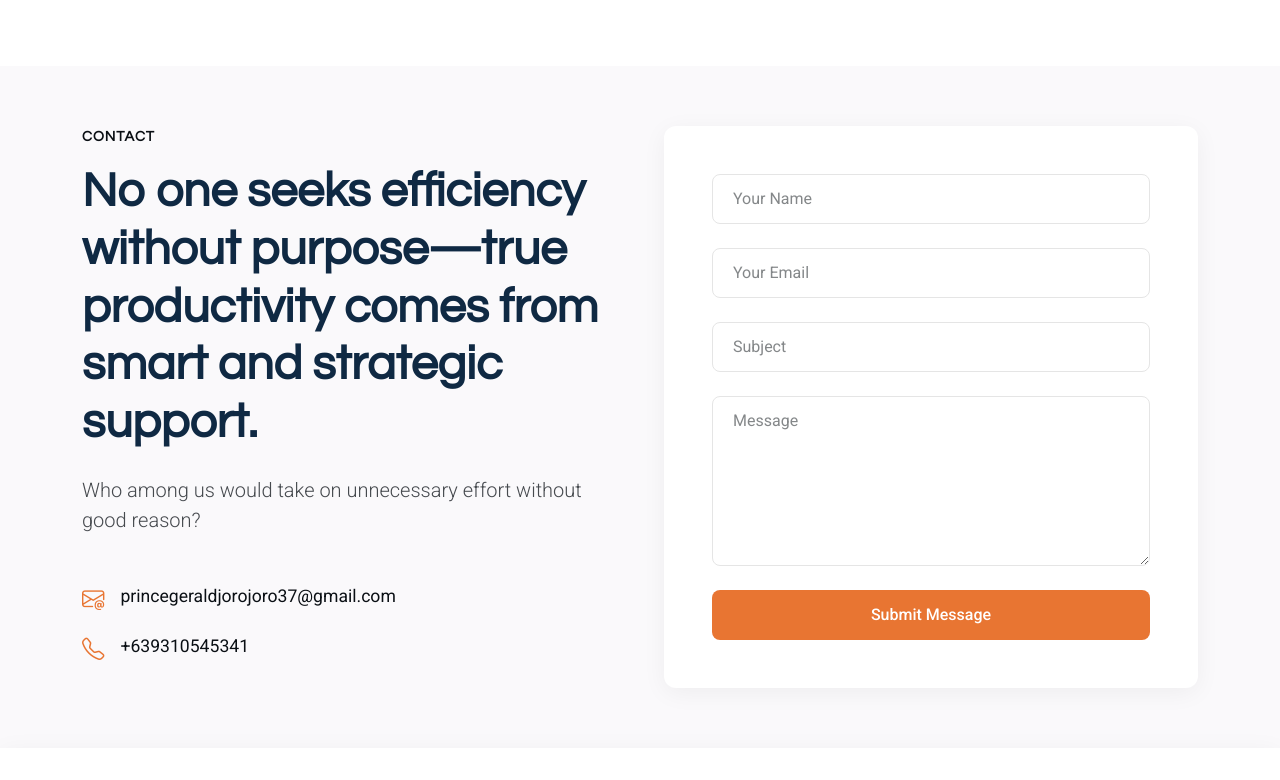
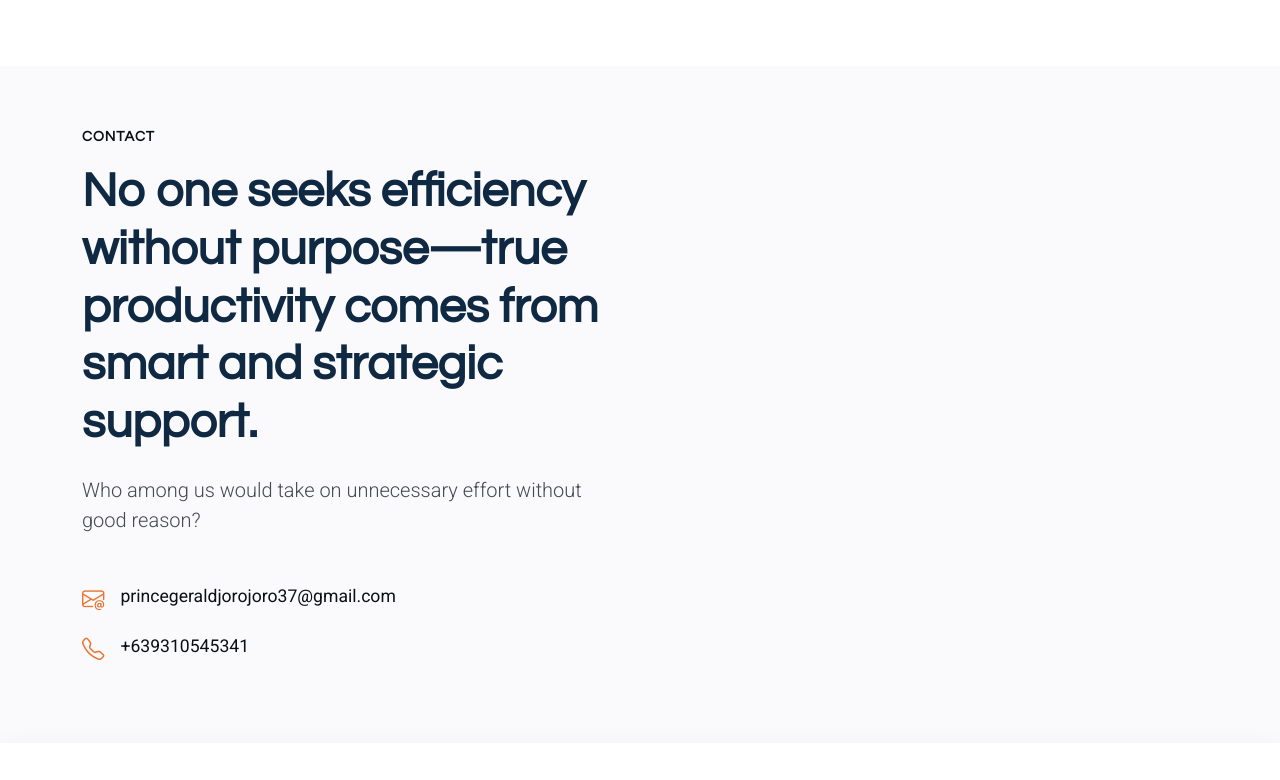
Before and after one commit to Prince-140/VA-Portfolio, a plain HTML site: page EasyFolio/index.html in a window 1280 px wide. Shown: the part 5820-6600 px from the top of the page. Drawn offline with Linux system fonts and the light colour scheme.

Commit message:
Updated Version

```diff
--- a/EasyFolio/index.html
+++ b/EasyFolio/index.html
@@ -579,6 +579,7 @@
 
       <div class="container" data-aos="fade-up" data-aos-delay="100">
 
+
         <div class="row g-5">
           <div class="col-lg-6">
             <div class="content" data-aos="fade-up" data-aos-delay="200">
@@ -599,48 +600,16 @@
 
 
 
+                </div>
+
+
+
 
               </div>
             </div>
           </div>
 
-          <div class="col-lg-6">
-            <div class="contact-form card" data-aos="fade-up" data-aos-delay="300">
-              <div class="card-body p-4 p-lg-5">
 
-                <form action="forms/contact.php" method="post" class="php-email-form">
-                  <div class="row gy-4">
-
-                    <div class="col-12">
-                      <input type="text" name="name" class="form-control" placeholder="Your Name" required="">
-                    </div>
-
-                    <div class="col-12 ">
-                      <input type="email" class="form-control" name="email" placeholder="Your Email" required="">
-                    </div>
-
-                    <div class="col-12">
-                      <input type="text" class="form-control" name="subject" placeholder="Subject" required="">
-                    </div>
-
-                    <div class="col-12">
-                      <textarea class="form-control" name="message" rows="6" placeholder="Message" required=""></textarea>
-                    </div>
-
-                    <div class="col-12 text-center">
-                      <div class="loading">Loading</div>
-                      <div class="error-message"></div>
-                      <div class="sent-message">Your message has been sent. Thank you!</div>
-
-                      <button type="submit" class="btn btn-submit w-100">Submit Message</button>
-                    </div>
-
-                  </div>
-                </form>
-
-              </div>
-            </div>
-          </div>
 
         </div>
 
```
